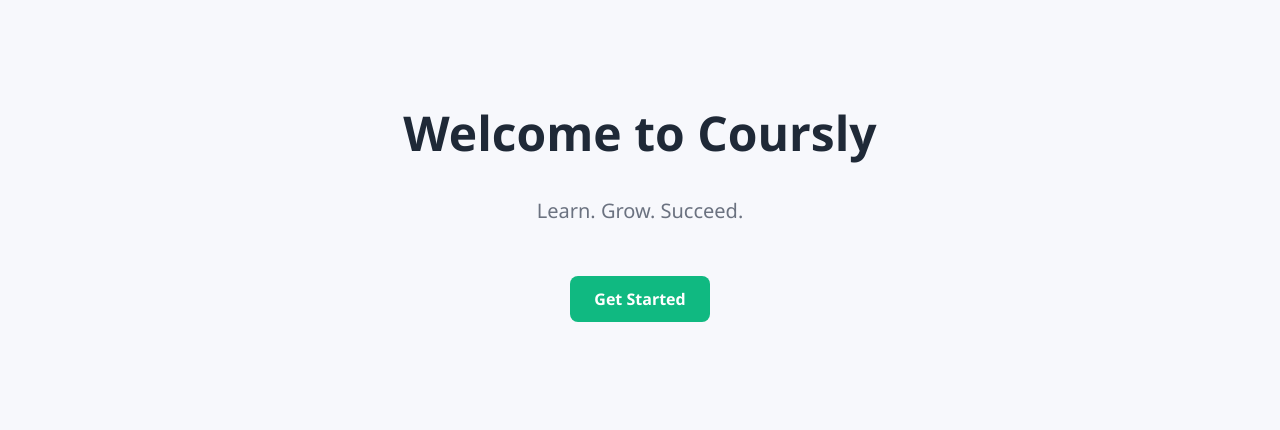
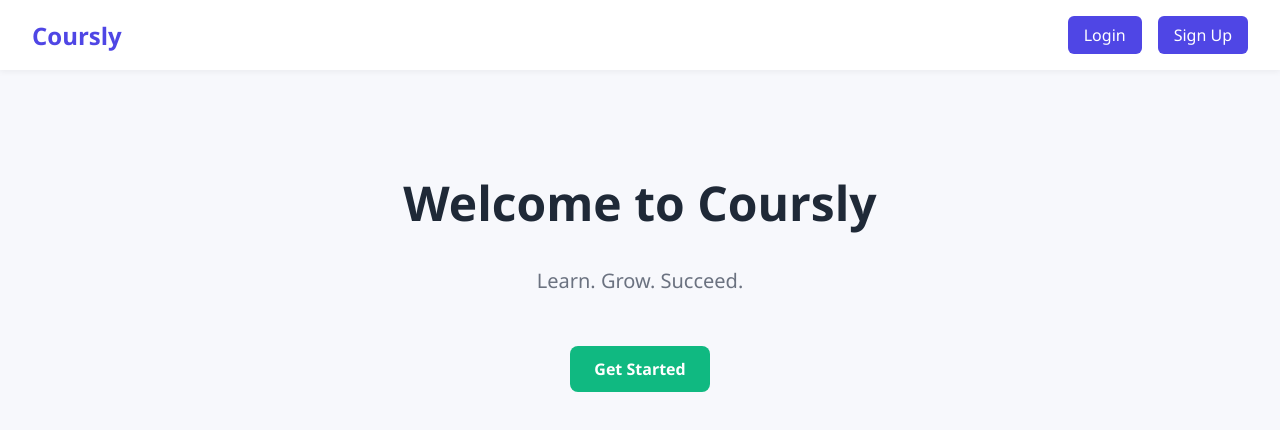
Before and after one commit to dzhadyrassyn/coursly, a React app in the folder frontend/: page / in a window 1280 px wide. Shown: the top 430 px of the page. Built offline with nearby package versions, Linux system fonts and the light colour scheme; the HTML template or start-up script is replaced by a standard one.

Commit message:
Add Navbar in the index

```diff
--- /dev/null
+++ b/frontend/src/components/Navbar.jsx
@@ -0,0 +1,15 @@
+import React from 'react';
+import { Link } from 'react-router-dom';
+import styles from '../styles/Navbar.module.css';
+
+export default function Navbar() {
+    return (
+        <nav className={styles.navbar}>
+            <div className={styles.logo}>Coursly</div>
+            <div className={styles.links}>
+                <Link to="/login" className={styles.button}>Login</Link>
+                <Link to="/register" className={styles.button}>Sign Up</Link>
+            </div>
+        </nav>
+    );
+}
--- a/frontend/src/pages/IndexPage.jsx
+++ b/frontend/src/pages/IndexPage.jsx
@@ -1,9 +1,12 @@
 import React from 'react';
+import { Link } from 'react-router-dom';
+import Navbar from '../components/Navbar';
 import styles from '../styles/IndexPage.module.css';
-import { Link } from 'react-router-dom';
 
 export default function IndexPage() {
     return (
+        <>
+            <Navbar />
             <div className={styles.container}>
                 <h1 className={styles.title}>Welcome to Coursly</h1>
                 <p className={styles.subtitle}>Learn. Grow. Succeed.</p>
@@ -11,5 +14,6 @@ export default function IndexPage() {
                     Get Started
                 </Link>
             </div>
+        </>
     );
 }
--- /dev/null
+++ b/frontend/src/styles/Navbar.module.css
@@ -0,0 +1,37 @@
+.navbar {
+    display: flex;
+    justify-content: space-between;
+    align-items: center;
+    padding: 1rem 2rem;
+    background-color: #ffffff;
+    box-shadow: 0 2px 6px rgba(0, 0, 0, 0.05);
+    position: sticky;
+    top: 0;
+    z-index: 100;
+}
+
+.logo {
+    font-size: 1.5rem;
+    font-weight: bold;
+    color: #4f46e5;
+}
+
+.links {
+    display: flex;
+    gap: 1rem;
+}
+
+.button {
+    padding: 0.5rem 1rem;
+    background-color: #4f46e5;
+    color: white;
+    border: none;
+    border-radius: 6px;
+    font-weight: 500;
+    text-decoration: none;
+    transition: background 0.3s ease;
+}
+
+.button:hover {
+    background-color: #4338ca;
+}
```
Lines whose indentation alone changed are shown as unchanged.
